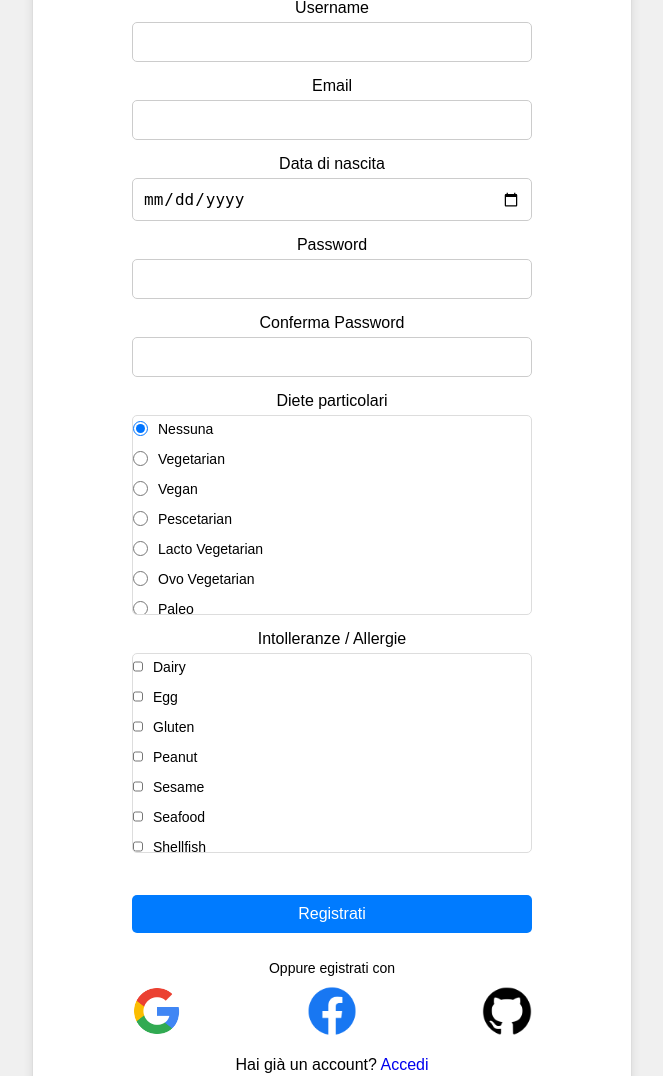
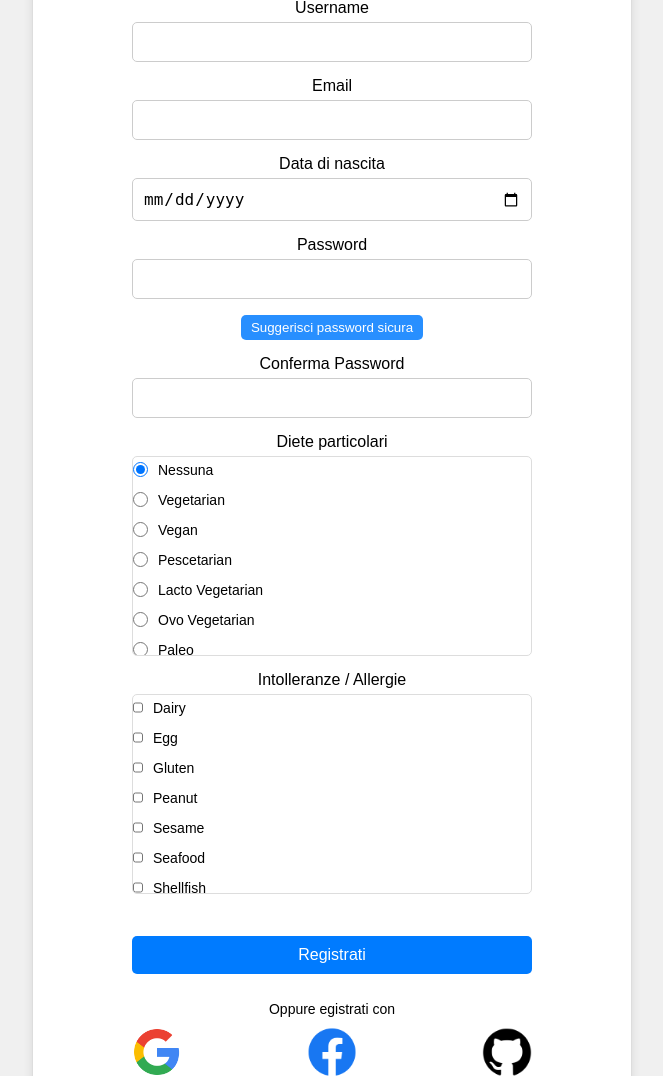
Before and after one commit to Dariop8/progetto-lab-ASSI-2023-2024, a Flask app: page /registrazione in a window 1280 px wide. Shown: the part 170-1246 px from the top of the page, without its empty margins (308-971 px from the left). Run offline with Flask 3, Linux system fonts and the light colour scheme.

Commit message:
generazione automatica di psw in registrazione

```diff
--- a/TODO.txt
+++ b/TODO.txt
@@ -1,6 +1,6 @@
-[ ] sistemare definitivamente user stories e preparare i documenti per la richiesta del progetto
+[x] sistemare definitivamente user stories e preparare i documenti per la richiesta del progetto
 [x] notifiche di errore in login e registrazione (psw è debole o non sono uguali, se l'account gia esiste ecc)
-[ ] consiglia in automatico psw forti
+[x] consiglia in automatico psw forti
 [x] dice in real time se la psw è debole, ottima ecc
 [ ] spaghetti che passano dopo la registrazione
 [x] possibilità di modificare la psw
@@ -14,3 +14,5 @@
 [ ] semplificare e suddividere app.py
 [ ] aggiungere immagine stilizzata in homepage
 [ ] cambiare password reset salt
+[ ] impostare step quando ti dice se la psw è sicura o debole
+[ ] blocco footer come fatto per header
--- a/app.py
+++ b/app.py
@@ -19,6 +19,7 @@ from flask_bcrypt import Bcrypt
 from itsdangerous import URLSafeTimedSerializer, SignatureExpired, BadSignature
 from flask_mail import Mail, Message
 import chiavi
+from flask import jsonify
 
 
 #CONFIGURAZIONE APP FLASK, DB E MAIL
@@ -102,7 +103,6 @@ os.environ["OAUTHLIB_INSECURE_TRANSPORT"] = "1"
 # '''
 #         mail.send(msg)
 
-from flask import jsonify
 
 @app.route('/recupero_password_request', methods=['POST'])
 def recupero_password_request():
@@ -320,7 +320,10 @@ def registrazione():
     else:
         return render_template("registrazione.html")
 
-
+@app.route('/generate_password', methods=['GET'])
+def generate_password_route():
+    password = generate_password()
+    return jsonify({'password': password})
 
 
 @app.route("/login", methods=["GET", "POST"])
--- a/static/registrazione.css
+++ b/static/registrazione.css
@@ -202,3 +202,12 @@ button[type="submit"]:hover {
 .password-strength.strong {
     color: green;
 }
+
+.input-group button {
+    margin-top: 3%;
+    background-color: #007bffd7;
+    padding: 5px 10px;
+    border: none;
+    cursor: pointer;
+    color: #fff;
+}
--- a/static/registrazione.js
+++ b/static/registrazione.js
@@ -1,8 +1,24 @@
 document.addEventListener("DOMContentLoaded", function() {
     const passwordInput = document.getElementById('password');
+    const passwordInputConf = document.getElementById('password_conf');
     const passwordStrength = document.getElementById('password-strength');
+    const suggestPasswordBtn = document.getElementById('suggest-password-btn');
 
     passwordInput.addEventListener('input', function() {
+        checkPasswordStrength();
+    });
+
+    suggestPasswordBtn.addEventListener('click', function() {
+        fetch('/generate_password')
+            .then(response => response.json())
+            .then(data => {
+                passwordInput.value = data.password;
+                passwordInputConf.value = data.password;
+                checkPasswordStrength();
+            });
+    });
+
+    function checkPasswordStrength() {
         const password = passwordInput.value;
         let strengthMessage = '';
         let strengthClass = '';
@@ -17,7 +33,7 @@ document.addEventListener("DOMContentLoaded", function() {
 
         passwordStrength.textContent = strengthMessage;
         passwordStrength.className = 'password-strength ' + strengthClass;
-    });
+    }
 
     function isStrongPassword(password) {
         const minLength = 10;
--- a/templates/registrazione.html
+++ b/templates/registrazione.html
@@ -37,6 +37,7 @@
                     <div class="input-group">
                         <label for="password">Password</label>
                         <input type="password" id="password" name="password" required>
+                        <button type="button" id="suggest-password-btn">Suggerisci password sicura</button>
                         <p id="password-strength" class="password-strength"></p>
 
                     </div>
--- a/utils.py
+++ b/utils.py
@@ -36,15 +36,11 @@ def generate_password():
             secrets.choice(string.digits),
             secrets.choice("!@#$%^&*()_+{}:;<>,.?/~")
         ]
-
         #lunga 12
         password += [secrets.choice(alphabet) for _ in range(8)]
-
         #shuffle senno i primi 4 caratteri sono quelli che ho messo in password=[...]
         secrets.SystemRandom().shuffle(password)
-
         password = ''.join(password)
-
         # Verifichiamo che la password rispetti il pattern
         pattern = r'^(?=.*[A-Z])(?=.*[a-z])(?=.*\d)(?=.*[!@#$%^&*()_+{}:;<>,.?/~])[A-Za-z\d!@#$%^&*()_+{}:;<>,.?/~]{10,}$'
         if re.match(pattern, password):
```
Also changed, not shown: instance/db.sqlite.
